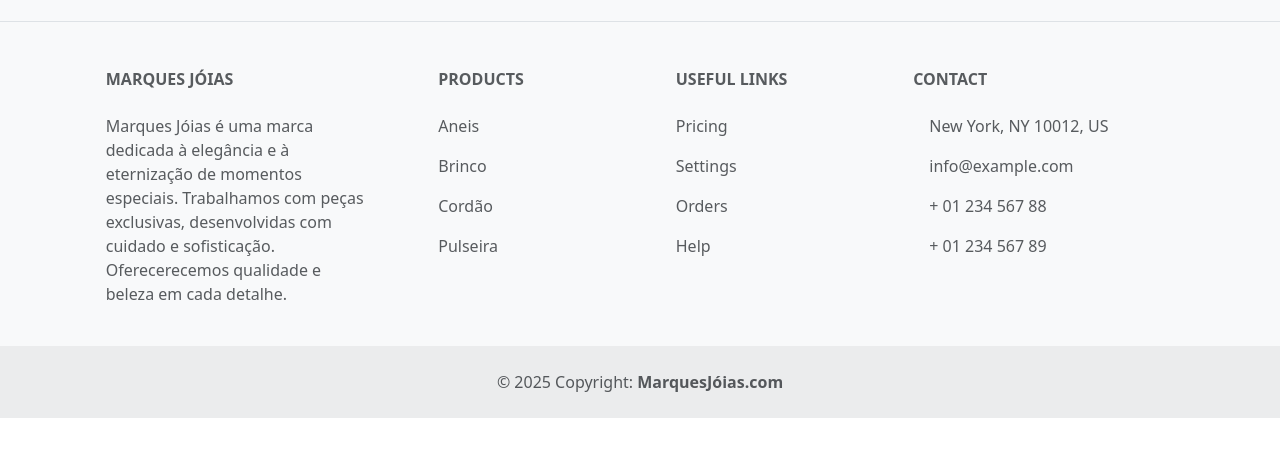
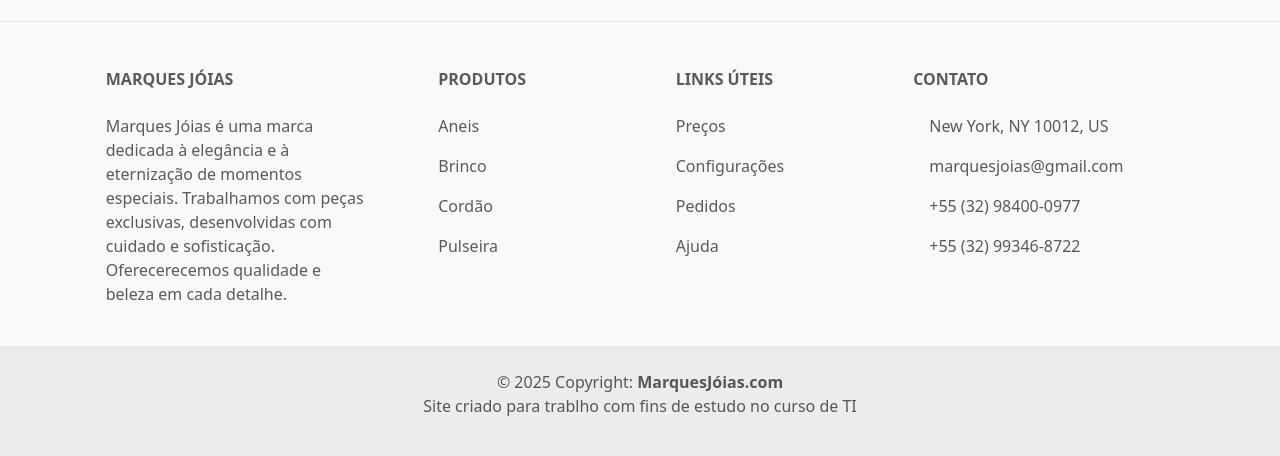
Before and after one commit to Lavinya26/AvaliacaoWebsite1, a plain HTML site: page index.html in a window 1280 px wide. Shown: the part 3540-3996 px from the top of the page. Before the commit the page ends 3958 px from the top, so only its background shows below. Drawn offline with nearby package versions, Linux system fonts and the light colour scheme.

Commit message:
Commit novo 2

```diff
--- a/index.html
+++ b/index.html
@@ -348,7 +348,7 @@
         <div class="col-md-2 col-lg-2 col-xl-2 mx-auto mb-4">
           <!-- Links -->
           <h6 class="text-uppercase fw-bold mb-4">
-            Products
+            Produtos
           </h6>
           <p>
             <a href="#!" class="text-reset">Aneis</a>
@@ -369,19 +369,19 @@
         <div class="col-md-3 col-lg-2 col-xl-2 mx-auto mb-4">
           <!-- Links -->
           <h6 class="text-uppercase fw-bold mb-4">
-            Useful links
+            Links úteis
           </h6>
           <p>
-            <a href="#!" class="text-reset">Pricing</a>
+            <a href="#!" class="text-reset">Preços</a>
           </p>
           <p>
-            <a href="#!" class="text-reset">Settings</a>
+            <a href="#!" class="text-reset">Configurações</a>
           </p>
           <p>
-            <a href="#!" class="text-reset">Orders</a>
+            <a href="#!" class="text-reset">Pedidos</a>
           </p>
           <p>
-            <a href="#!" class="text-reset">Help</a>
+            <a href="#!" class="text-reset">Ajuda</a>
           </p>
         </div>
         <!-- Grid column -->
@@ -389,14 +389,14 @@
         <!-- Grid column -->
         <div class="col-md-4 col-lg-3 col-xl-3 mx-auto mb-md-0 mb-4">
           <!-- Links -->
-          <h6 class="text-uppercase fw-bold mb-4">Contact</h6>
+          <h6 class="text-uppercase fw-bold mb-4">Contato</h6>
           <p><i class="fas fa-home me-3"></i> New York, NY 10012, US</p>
           <p>
             <i class="fas fa-envelope me-3"></i>
-            info@example.com
+            marquesjoias@gmail.com
           </p>
-          <p><i class="fas fa-phone me-3"></i> + 01 234 567 88</p>
-          <p><i class="fas fa-print me-3"></i> + 01 234 567 89</p>
+          <p><i class="fas fa-phone me-3"></i> +55 (32) 98400-0977</p>
+          <p><i class="fas fa-print me-3"></i> +55 (32) 99346-8722</p>
         </div>
         <!-- Grid column -->
       </div>
@@ -409,6 +409,7 @@
   <div class="text-center p-4" style="background-color: rgba(0, 0, 0, 0.05);">
     © 2025 Copyright:
     <a class="text-reset fw-bold" href="https://mdbootstrap.com/">MarquesJóias.com</a>
+    <p>Site criado para trablho com fins de estudo no curso de TI</p>
   </div>
   <!-- Copyright -->
 </footer>
```
